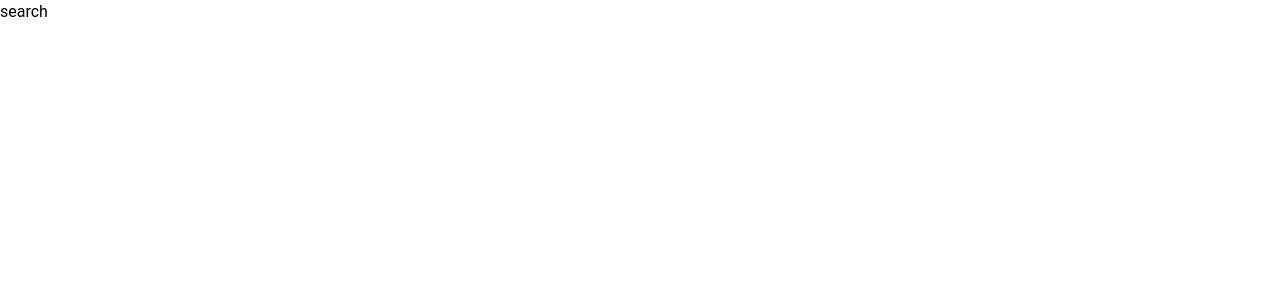
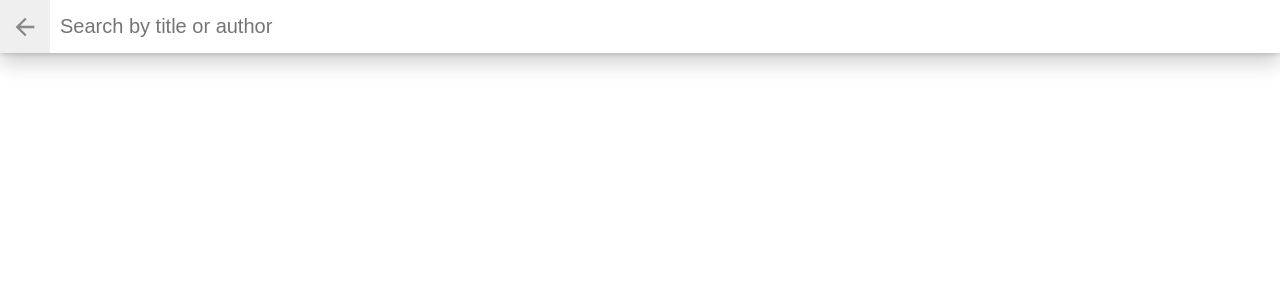
Before and after one commit to nadiaalshezawy/myread, a React (Create React App) app: page /search in a window 1280 px wide. Shown: the top 300 px of the page. Built offline with nearby package versions, Linux system fonts and the light colour scheme.

Commit message:
fixed the path file in css

```diff
--- a/src/components/App.css
+++ b/src/components/App.css
@@ -62,7 +62,7 @@ body,
   height: 50px;
   border-radius: 50%;
   background: #2e7d32;
-  background-image: url("/icons/add.svg");
+  background-image: url("../icons/add.svg");
   background-repeat: no-repeat;
   background-position: center;
   background-size: 28px;
@@ -106,7 +106,7 @@ body,
   left: 15px;
   width: 50px;
   height: 53px;
-  background-image: url("/icons/arrow-back.svg");
+  background-image: url("../icons/arrow-back.svg");
   background-position: center;
   background-repeat: no-repeat;
   background-size: 28px;
@@ -172,7 +172,7 @@ button:active {
   height: 40px;
   border-radius: 50%;
   background: #60ac5d;
-  background-image: url("/icons/arrow-drop-down.svg");
+  background-image: url("../icons/arrow-drop-down.svg");
   background-repeat: no-repeat;
   background-position: center;
   background-size: 20px;
--- a/src/components/App.js
+++ b/src/components/App.js
@@ -1,12 +1,63 @@
 import React from "react";
-import { Route } from "react-router-dom";
+import { Route, Link } from "react-router-dom";
 import SearchBar from "./SearchBar";
 import "./App.css";
+import * as BooksAPI from "../apis/BooksAPI";
 
 class BooksApp extends React.Component {
+  /*
+
+  //how to get the result another way
+    ///.then((response) => {
+    ///console.log(response.data.results);
+    /// });
+
+  fetch('https://api.mydomain.com')
+      .then(response => response.json())
+      .then(data => this.setState({ data }));
+  }
+   onSearchSubmit = async (term) => {
+    const response = await unsplash.get("/search/photos", {
+      params: { query: term },
+    });
+
+fetch(`${api}/search`, {
+    method: 'POST',
+    headers: {
+      ...headers,
+      'Content-Type': 'application/json'
+    },
+    body: JSON.stringify({ query })
+  }).then(res => res.json())
+    .then(data => data.books)
+
+
+  export const search = (query) =>
+  fetch(`${api}/search`, {
+    method: 'POST',
+    headers: {
+      ...headers,
+      'Content-Type': 'application/json'
+    },
+    body: JSON.stringify({ query })
+  }).then(res => res.json())
+    .then(data => data.books)
+*/
+
+  onSearchSubmit(term) {
+    console.log(term);
+    BooksAPI.search(term)
+      .then((response) => {
+        console.log(response.data.results);
+      })
+      .catch((error) => {
+        console.log("Error fetching and parsing data", error);
+      });
+  }
   render() {
+    //the main app have two route main page or search
     return (
-      <div>
+      <div className="app">
         <Route
           exact
           path="/"
@@ -14,12 +65,17 @@ class BooksApp extends React.Component {
             <div className="list-books-title">
               <h1>MyReads</h1>
               <div className="open-search">
-                <button>Add a book</button>
+                <Link to="/search">
+                  <button type="button">add book</button>
+                </Link>
               </div>
             </div>
           )}
         />
-        <Route path="/search" render={() => <SearchBar />} />
+        <Route
+          path="/search"
+          render={() => <SearchBar onTermSubmit={this.onSearchSubmit} />}
+        />
       </div>
     );
   }
--- a/src/components/SearchBar.js
+++ b/src/components/SearchBar.js
@@ -1,8 +1,42 @@
 import React from "react";
+import { Link } from "react-router-dom";
+import "./App.css";
 
 class SearchBar extends React.Component {
+  state = { term: " " };
+
+  //when input change update term value
+  onInputChange = (event) => {
+    this.setState({ term: event.target.value });
+    this.props.onTermSubmit(this.state.term);
+  };
+
+  onFormSubmit = (event) => {
+    event.preventDefault();
+    this.props.onTermSubmit(this.state.term);
+  };
+
   render() {
-    return <div>search</div>;
+    return (
+      <div className="app">
+        <div className="search-books">
+          <div className="search-books-bar">
+            <Link to="/">
+              <button className="close-search">Close</button>
+            </Link>
+            <form onSubmit={this.onFormSubmit}>
+              <div className="search-books-input-wrapper">
+                <input
+                  type="text"
+                  placeholder="Search by title or author "
+                  onChange={this.onInputChange.bind(this)}
+                />
+              </div>
+            </form>
+          </div>
+        </div>
+      </div>
+    );
   }
 }
 
```
